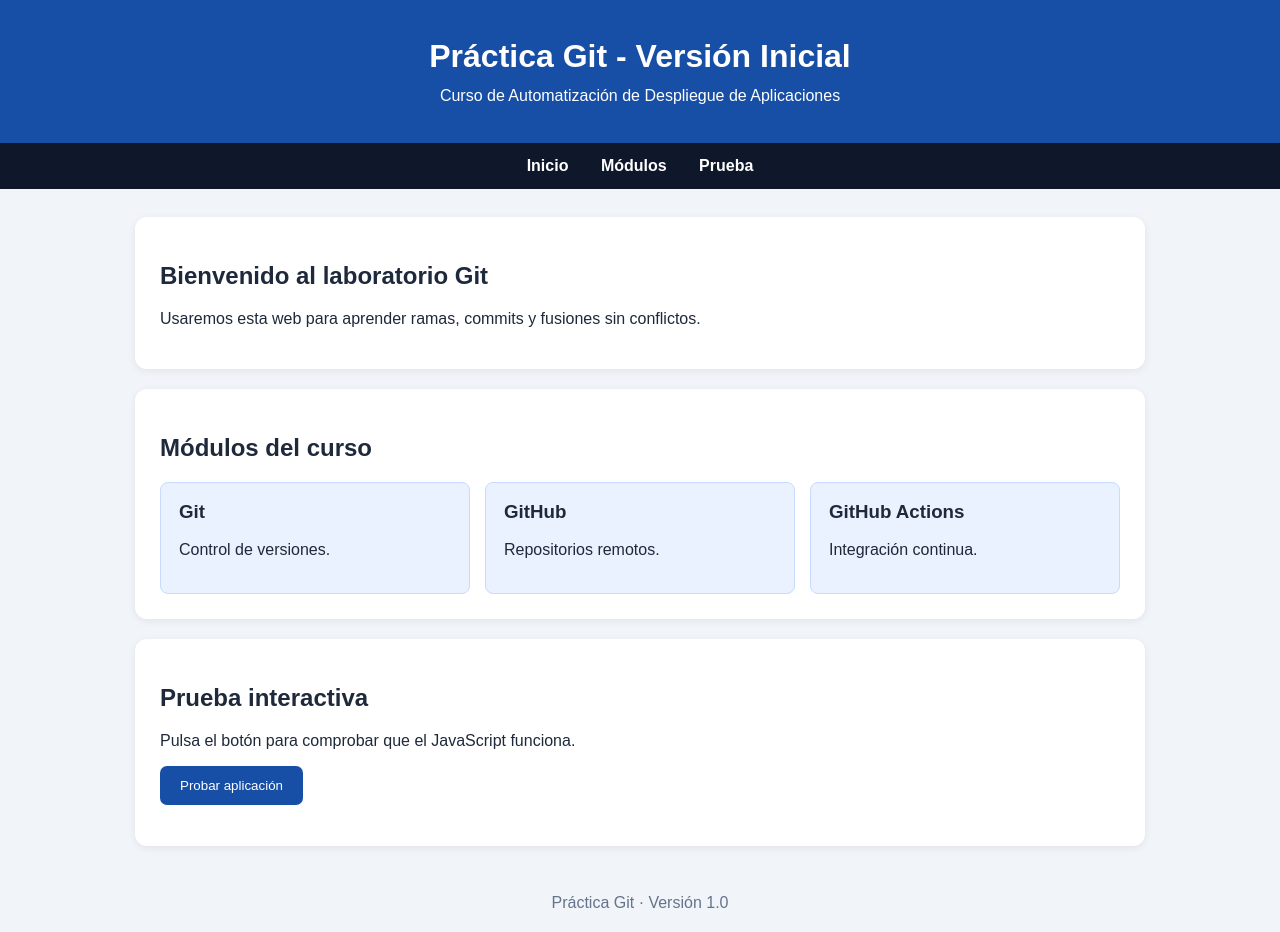
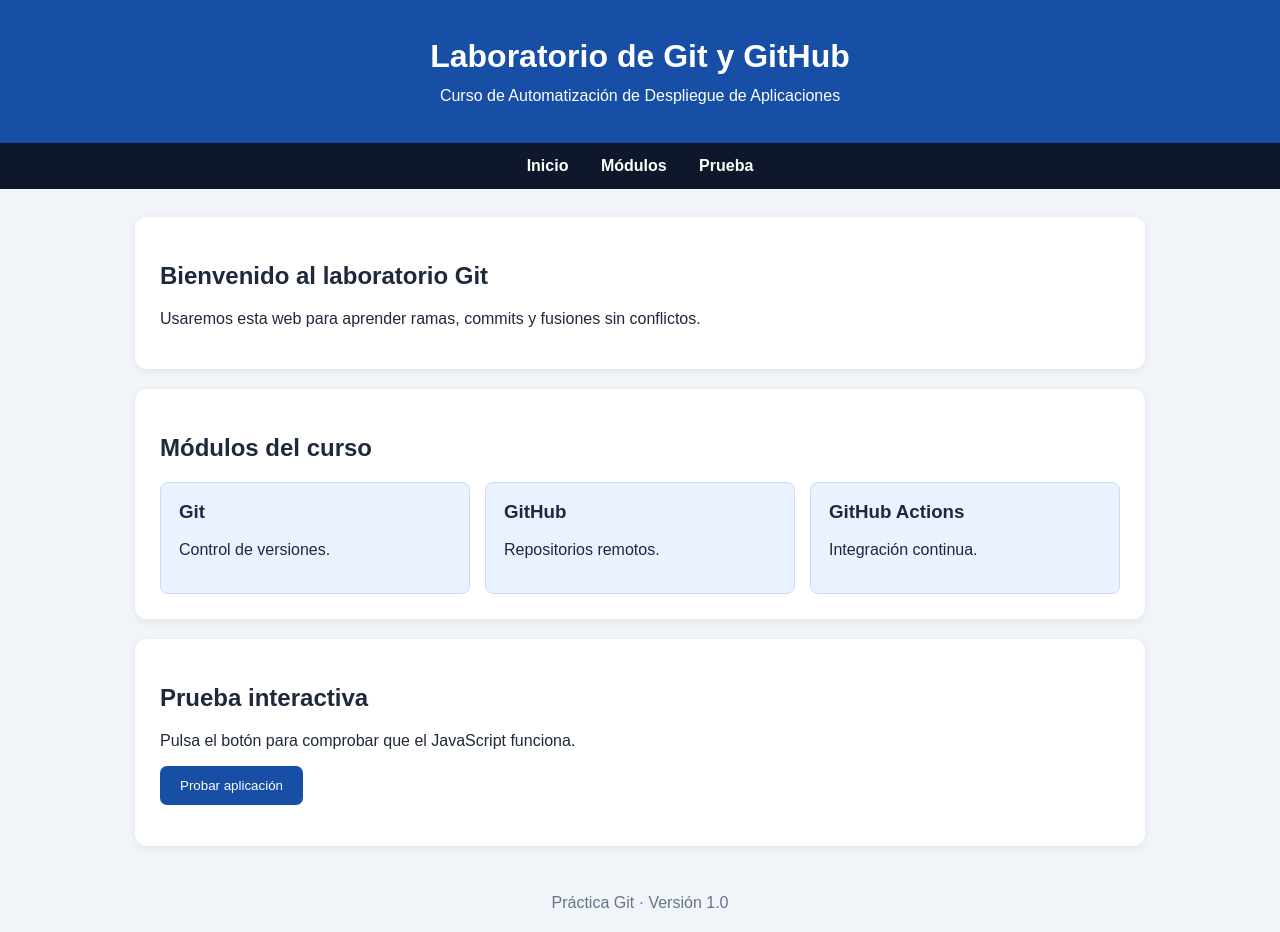
Before and after one commit to PedroCasar/aula-web-ci, a plain HTML site: page index_git_practica.html in a window 1280 px wide. Drawn offline with Linux system fonts and the light colour scheme.

Commit message:
Ejercicio 1: Cambiar título

```diff
--- a/index_git_practica.html
+++ b/index_git_practica.html
@@ -29,7 +29,7 @@
 <body>
   <header>
     <!-- CAMBIO 1: sustituye el texto del h1 por "Laboratorio de Git y GitHub". -->
-    <h1>Práctica Git - Versión Inicial</h1>
+    <h1>Laboratorio de Git y GitHub</h1>
     <p>Curso de Automatización de Despliegue de Aplicaciones</p>
   </header>
 
```
